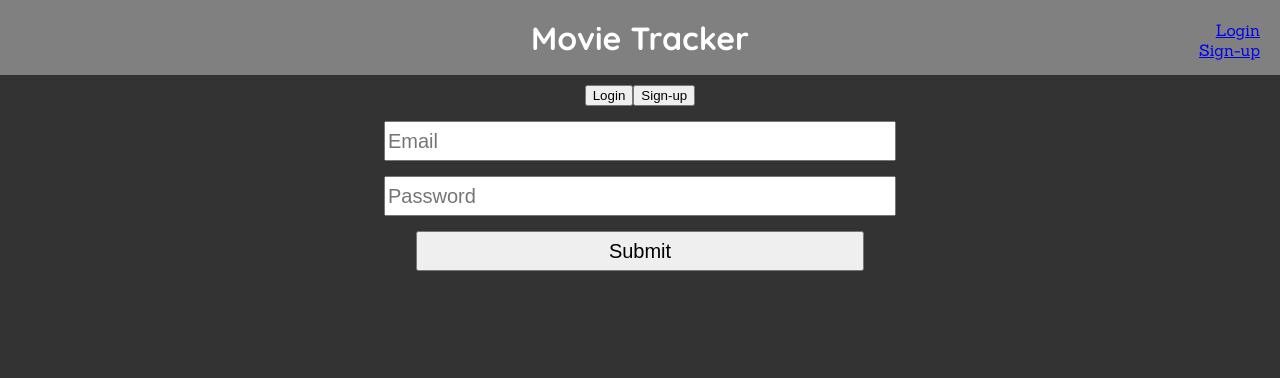
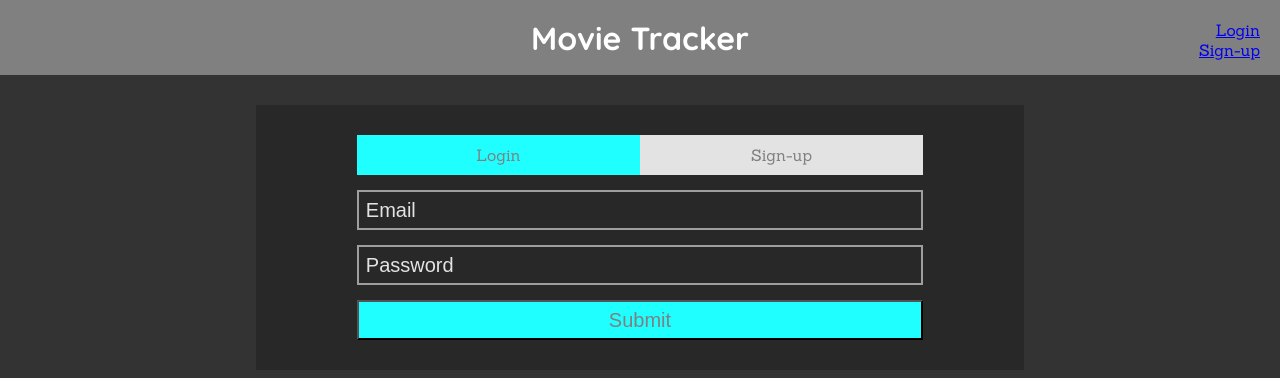
Before and after one commit to rmorgan323/movie-tracker, a React (Create React App) app: page /login in a window 1280 px wide. Shown: the top 378 px of the page. Built offline with nearby package versions, Linux system fonts and the light colour scheme; no server answers.

Commit message:
Color added to background and button

```diff
--- a/src/containers/ControlledForm/ControlledForm.css
+++ b/src/containers/ControlledForm/ControlledForm.css
@@ -1,28 +1,71 @@
+.form-component {
+  display: flex;
+  justify-content: center; }
+
+.form-button-container {
+  background: #292828;
+  margin-top: 20px;
+  padding: 30px;
+  width: 60%; }
+
 form {
   display: flex;
   flex-direction: column;
   align-items: center; }
 
 input {
-  width: 40%;
+  width: 80%;
   margin-top: 15px;
   height: 40px;
-  font-size: 20px; }
+  font-size: 20px;
+  background: none;
+  border: 2px solid #9e9e9e;
+  color: white; }
+
+::-webkit-input-placeholder {
+  /* Chrome/Opera/Safari */
+  color: #e4e3e3;
+  padding: 5px; }
+
+::-moz-placeholder {
+  /* Firefox 19+ */
+  color: #e4e3e3;
+  padding: 5px; }
+
+:-ms-input-placeholder {
+  /* IE 10+ */
+  color: #e4e3e3;
+  padding: 5px; }
+
+:-moz-placeholder {
+  /* Firefox 18- */
+  color: #e4e3e3;
+  padding: 5px; }
 
 .submit-button {
+  color: gray;
   height: 40px;
-  width: 35%;
+  width: 80%;
   margin-top: 15px;
-  font-size: 20px; }
+  font-size: 20px;
+  background: #1fffff; }
 
-@media screen and (max-width: 800px) {
-  input {
-    width: 50%; }
-  .submit-button {
-    width: 45%; } }
+.submit-button:hover {
+  background-color: #e4e3e3; }
 
-@media screen and (max-width: 500px) {
-  input {
-    width: 80%; }
-  .submit-button {
-    width: 75%; } }
+.login-button {
+  background-color: #e4e3e3;
+  width: 40%;
+  text-decoration: none;
+  height: 40px;
+  display: flex;
+  justify-content: center;
+  align-items: center;
+  color: gray; }
+
+.active.login-button {
+  background-color: #1fffff; }
+
+@media screen and (max-width: 900px) {
+  .form-button-container {
+    width: 70%; } }
--- a/src/containers/ControlledForm/ControlledForm.js
+++ b/src/containers/ControlledForm/ControlledForm.js
@@ -1,7 +1,7 @@
 import React, { Component } from 'react';
 import { userSignIn } from '../../helper/userSignIn/userSignIn';
 import * as actions from '../../actions';
-import { withRouter } from 'react-router-dom';
+import { NavLink, withRouter } from 'react-router-dom';
 import { connect } from 'react-redux';
 import './ControlledForm.css'
 
@@ -53,19 +53,30 @@ class ControlledForm extends Component {
       console.log(category)
       e.preventDefault();
       this.props.history.push(`${category}`);
+      this.setState({formName: category})
+        console.log(this.state.formName)
+
     }
+
+            // <Link to="/login" activeClassName = "form-nav-buttons">Login</Link>
+            // <Link to="/signup" activeClassName = "form-nav-buttons">Signup</Link>
+
+            //       <button
+            //   onClick={(event) => this.navRedirect(event, 'login')}
+            //   className = 'login-button redirect-button'> Login </button>
+            // <button
+            //   onClick = {(event) => this.navRedirect(event, 'signup')}
+            //   className = 'signup-button redirect-button'> Sign-up </button>
+
 
     render() {
         let endPoint = this.props.location.pathname
         return (
-            <div>
+            <div className = 'form-component'>
+            <div className = "form-button-container">
             <div className = "login-buttons">
-            <button
-              onClick={(event) => this.navRedirect(event, 'login')}
-              className = 'login-button redirect-button'> Login </button>
-            <button
-              onClick = {(event) => this.navRedirect(event, 'signup')}
-              className = 'signup-button redirect-button'> Sign-up </button>
+            <NavLink className="login-button form-button" to='/login'>Login</NavLink>
+            <NavLink className="login-button form-button" to='/signup'>Sign-up</NavLink>
 
              </div>
                 <form onSubmit={this.handleSubmit}>
@@ -96,6 +107,7 @@ class ControlledForm extends Component {
                   {this.state.errorMessage}
                 </div>
             </div>
+            </div>
         )
     }
 }
--- a/src/containers/ControlledForm/ControlledForm.scss
+++ b/src/containers/ControlledForm/ControlledForm.scss
@@ -1,3 +1,15 @@
+.form-component {
+  display: flex;
+  justify-content: center;
+}
+
+.form-button-container {
+  background: #292828;
+  margin-top: 20px;
+  padding: 30px;
+  width: 60%;
+}
+
 form {
   display: flex;
   flex-direction: column;
@@ -5,34 +17,75 @@ form {
 }
 
 input {
-  width: 40%;
-  margin-top: 15px;
-  height: 40px;
-  font-size: 20px;
+    width: 80%;
+    margin-top: 15px;
+    height: 40px;
+    font-size: 20px;
+    background: none;
+    border: 2px solid #9e9e9e;
+    color: white;
+}
+
+::-webkit-input-placeholder { /* Chrome/Opera/Safari */
+  color: #e4e3e3;
+  padding: 5px;
+}
+::-moz-placeholder { /* Firefox 19+ */
+  color: #e4e3e3;
+  padding: 5px;
+}
+:-ms-input-placeholder { /* IE 10+ */
+  color: #e4e3e3;
+  padding: 5px;
+}
+:-moz-placeholder { /* Firefox 18- */
+  color: #e4e3e3;
+  padding: 5px;
 }
 
 .submit-button {
+  color: gray;
   height: 40px;
-  width: 35%;
+  width: 80%;
   margin-top: 15px;
   font-size: 20px;
+  background: #1fffff;
 }
 
-@media screen and (max-width: 800px) {
-  input {
-    width: 50%;
-  }
-  .submit-button {
-    width: 45%
-  }
+.submit-button:hover{
+ background-color: #e4e3e3;
+}
+.login-button {
 
+  background-color: #e4e3e3;
+  width: 40%;
+  text-decoration: none;
+  height: 40px;
+  display: flex;
+  justify-content: center;
+  align-items: center;
+  color: gray;
 }
 
-@media screen and (max-width: 500px) {
-  input {
-    width: 80%;
-  }
-  .submit-button{
-    width: 75%
+.active.login-button{
+  background-color: #1fffff;
+}
+
+
+@media screen and (max-width: 900px) {
+  .form-button-container {
+  width: 70%;
   }
 }
+
+// @media screen and (max-width: 500px) {
+//   input {
+//     width: 80%;
+//   }
+//   .submit-button{
+//     width: 85%
+//   }
+//   .login-button{
+//     width: 40%;
+//   }
+// }
```
